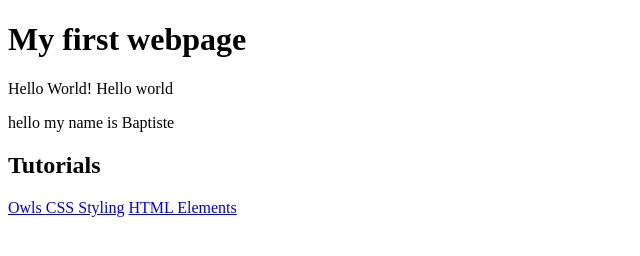
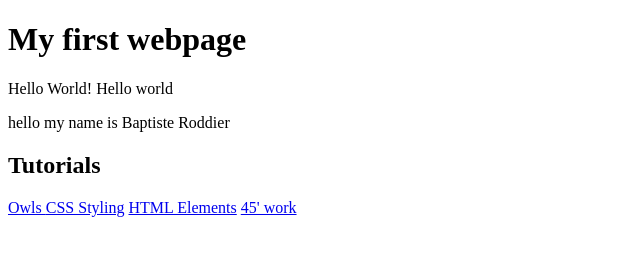
Before and after one commit to BaptisteRoddier/BaptisteR, a plain HTML site: page index.html in a window 1280 px wide. Shown: the whole page, without its empty margins (0-640 px from the left). Drawn offline with Linux system fonts and the light colour scheme.

Commit message:
Add files via upload

```diff
--- a/index.html
+++ b/index.html
@@ -9,10 +9,12 @@
 
           <p>Hello World! Hello world</p>
 
-          <p>hello my name is Baptiste</p>
+          <p>hello my name is Baptiste Roddier</p>
           <h2>Tutorials</h2>
             <a href="owls.html"> Owls </a>
             <a href="https://codepen.io/baptisteroddier/pen/XWJrXKo?editors=1100">CSS Styling</a>
             <a href="https://codepen.io/baptisteroddier/pen/wvvLVzp">HTML Elements</a>
+            <a href="https://codepen.io/baptisteroddier/pen/MWYWNzX?editors=1100">45' work</a>
         </body>
+
       </html>
```
